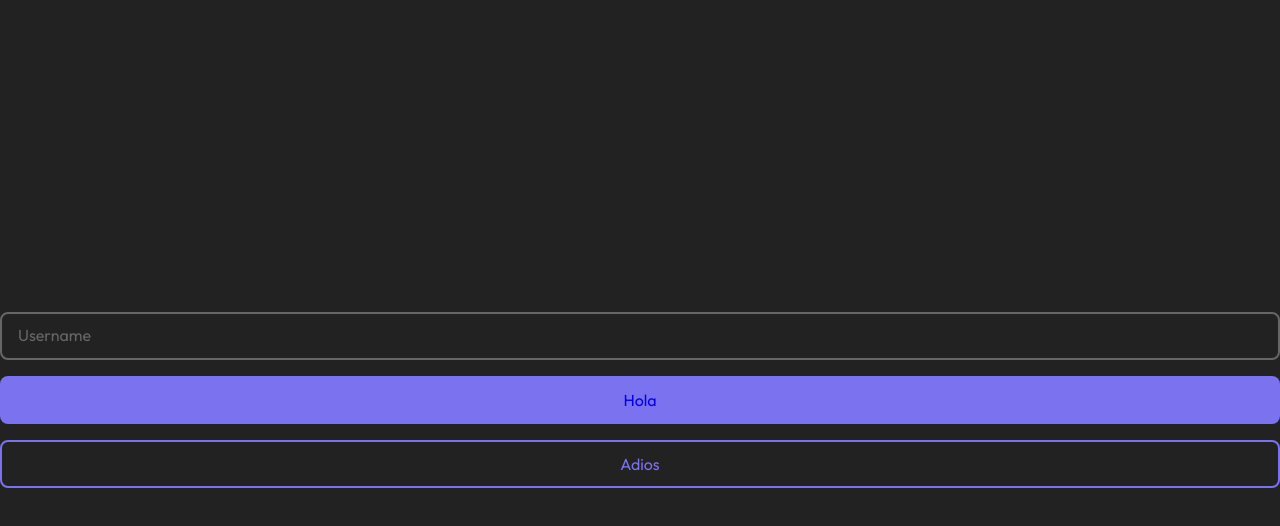
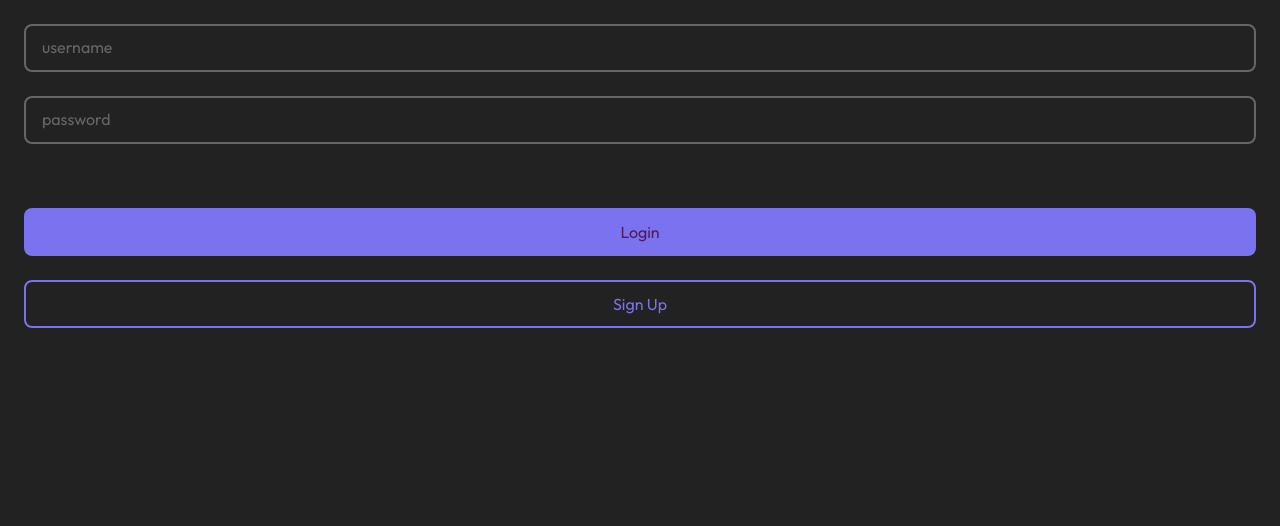
Before and after one commit to T-hash06/Todo-Frontend, a SvelteKit app: page /login in a window 1280 px wide. Shown: the top 526 px of the page. Built offline with nearby package versions, Linux system fonts and the light colour scheme.

Commit message:
[UPDATE] Classes in components

```diff
--- a/src/components/+Button.svelte
+++ b/src/components/+Button.svelte
@@ -1,9 +1,12 @@
 <script lang="ts">
+	let classes: string = '';
+	export { classes as class };
+
 	export let type: 'primary' | 'secondary' = 'primary';
 	export let href: string = '';
 </script>
 
-<button class="button-container {type}">
+<button class="button-container {type} {classes}">
 	<svelte:element this={href !== '' ? 'a' : 'span'} class="text" {href}><slot /></svelte:element>
 </button>
 
--- a/src/components/+TextInput.svelte
+++ b/src/components/+TextInput.svelte
@@ -1,4 +1,7 @@
 <script lang="ts">
+	let classes: string = '';
+	export { classes as class };
+
 	export let placeholder: string = '';
 	export let value: string = '';
 	export let name: string;
@@ -8,12 +11,14 @@
 	$: filled = value !== '';
 </script>
 
-<div id="input-{name}" class="text-input-container" class:filled {placeholder}>
+<div id="input-{name}" class="text-input-container {classes}" class:filled {placeholder}>
 	<input class="input" type="text" bind:value {name} />
 </div>
 
 <style lang="scss">
 	.text-input-container {
+		--border-slice-color: var(--background);
+
 		position: relative;
 
 		height: var(--std-height);
@@ -76,7 +81,8 @@
 			padding: 0 2rem;
 
 			color: transparent;
-			background-color: var(--background);
+			background: var(--border-slice-color);
+			background-attachment: fixed;
 
 			transform: scaleX(0);
 			transition-duration: inherit;
--- a/src/routes/login/+page.svelte
+++ b/src/routes/login/+page.svelte
@@ -4,18 +4,45 @@
 </script>
 
 <div id="login-page" class="page-container">
-	<TextInput placeholder="Username" name="username" />
-	<Button href="home">Hola</Button>
-	<Button href="home" type="secondary">Adios</Button>
+	<form class="form">
+		<div class="section">
+			<TextInput placeholder="username" name="username" />
+			<TextInput placeholder="password" name="password" />
+		</div>
+
+		<div class="section">
+			<Button>Login</Button>
+			<Button type="secondary" href="register">Sign Up</Button>
+		</div>
+	</form>
 </div>
 
 <style lang="scss">
 	#login-page {
 		display: flex;
-		flex-direction: column;
 		justify-content: center;
 		align-items: center;
 
-		gap: 2rem;
+		padding: 3rem;
+
+		.form {
+			width: 100%;
+			height: 100%;
+
+			display: flex;
+			flex-direction: column;
+			justify-content: flex-start;
+
+			gap: 8rem;
+
+			.section {
+				display: flex;
+				flex-direction: column;
+				justify-content: center;
+				align-items: center;
+
+				gap: 3rem;
+			}
+		}
 	}
 </style>
```
